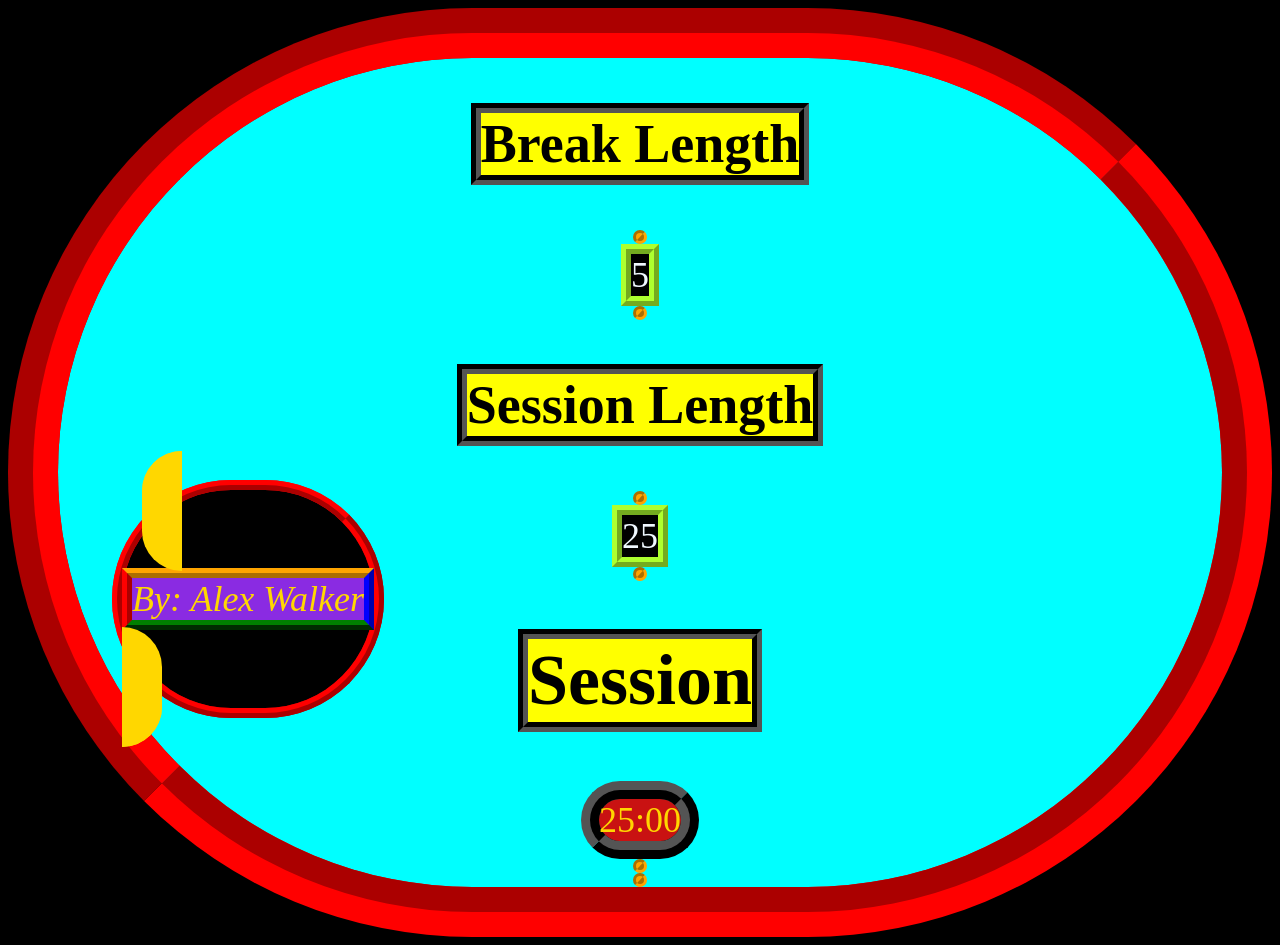
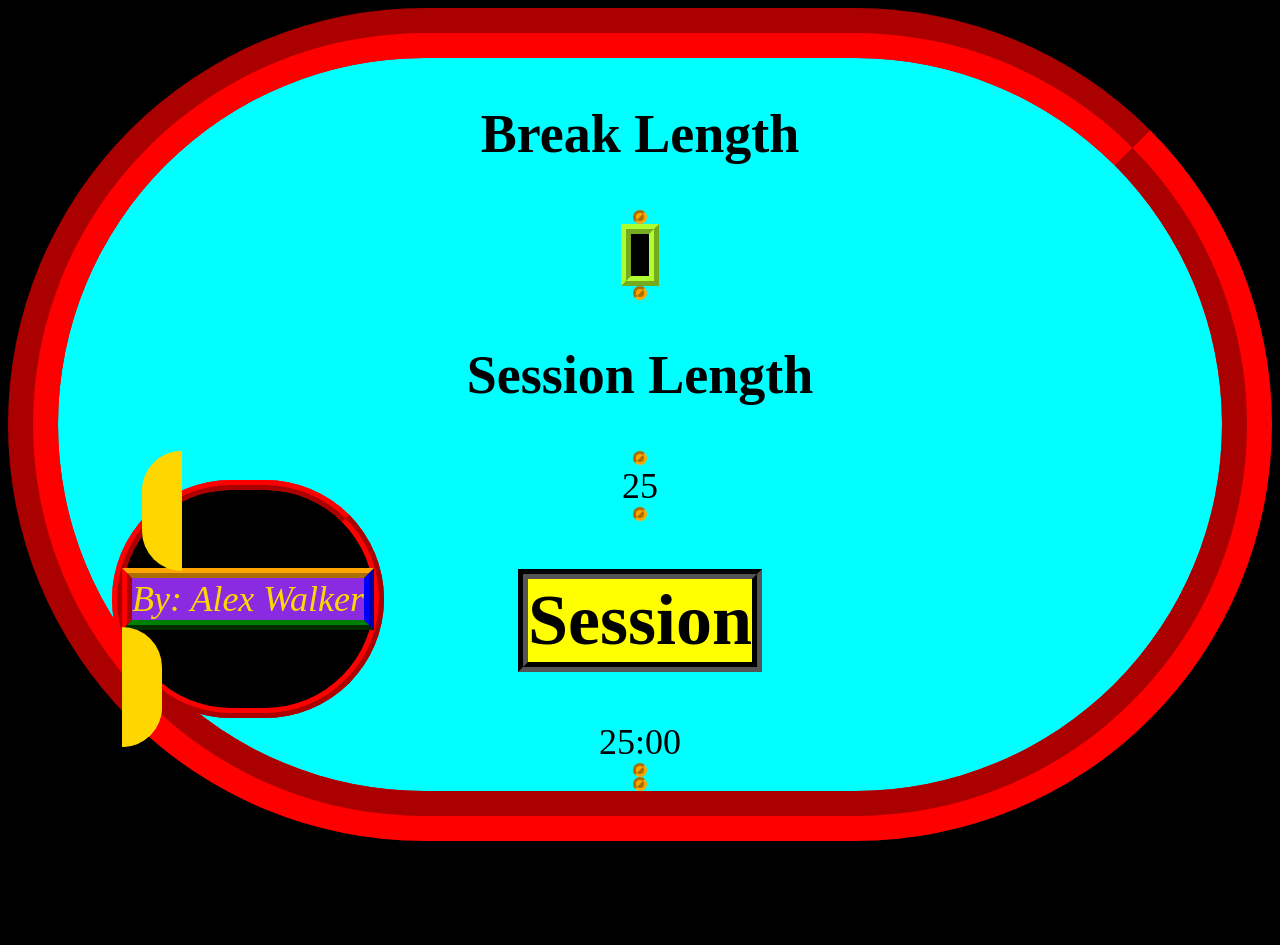
Before and after one commit to AlexWalker222/25-5Clock, a React (Vite) app: page / in a window 1280 px wide. After the commit the page ends 849 px from the top, so only its background shows below. Built offline with nearby package versions, Linux system fonts and the light colour scheme.

Commit message:
"Finished"

```diff
--- a/public/App.css
+++ b/public/App.css
@@ -54,27 +54,20 @@ body {
   padding: 40px;
   margin: 20px 20px 20px 20px;
   color: rgba(162, 9, 239, 255);
-  -webkit-border-radius: 40rem 40rem 40rem 40rem;
-  -moz-border-radius: 40rem 40rem 40rem 40rem;
-  -ms-border-radius: 40rem 40rem 40rem 40rem;
-  -o-border-radius: 40rem 40rem 40rem 40rem;
   border-radius: 40rem 40rem 40rem 40rem;
 }
 
 #author-icon:hover {
   background-color: black;
 }
-.actions-wrapper {
+#actions-wrapper {
   background-color: grey;
   color: aliceblue;
 }
 
-
 div {
   display: contents;
 }
-
-
 
 button {
   position: sticky;
@@ -94,7 +87,11 @@ button:hover {
   color: blueviolet;
 }
 
-h2#break-label:hover {
+h2 #break-label {
+  border: 10px groove black;
+  background-color: yellow;
+}
+h2 #break-label:hover {
   cursor: none;
   border-color: gold;
   font-style: italic;
@@ -102,17 +99,12 @@ h2#break-label:hover {
   background-color: black;
 }
 
-h2#break-label {
+h2 #session-label {
   border: 10px groove black;
   background-color: yellow;
 }
 
-h2#session-label {
-  border: 10px groove black;
-  background-color: yellow;
-}
-
-h2#session-label:hover {
+h2 #session-label:hover {
   cursor: none;
   border-color: yellow;
   background-color: black;
@@ -121,20 +113,15 @@ h2#session-label:hover {
 }
 
 
-span#break-length {
-  height: max-content;
-  border: greenyellow ridge 10px;
-  background-color: black;
-}
 
-span#session-length {
+span #session-length {
   font-size: 36px;
   background-color: black;
   z-index: 1;
   border: greenyellow ridge 10px;
 }
 
-span#time-left {
+span #time-left {
   color: gold;
   height: max-content;
   border-radius: 30em 30em 30em 30em;
@@ -142,20 +129,19 @@ span#time-left {
   background-color: rgb(201, 18, 18);
 }
 
-span#break-length {
+#break-length {
   height: max-content;
   font-size: 36px;
   background-color: black;
   border: greenyellow ridge 10px;
 }
-
-h1#timer-label {
+#timer-label {
   border: 10px groove black;
   background-color: yellow;
   display: block;
 }
 
-h1#timer-label:hover {
+#timer-label:hover {
   cursor: none;
   border-color: yellow;
   font-style: italic;
--- a/public/index.html
+++ b/public/index.html
@@ -4,8 +4,8 @@
     <meta charset="UTF-8" />
     <meta name="viewport" content="width=device-width, initial-scale=1.0" />
     <title>25-5Clock</title>
-    <link rel="stylesheet" href="src/static/App.css" />
-    <link rel="stylesheet" href="src/assets/all.min.css" />
+    <link rel="stylesheet" href="App.css" />
+    <link rel="stylesheet" src="src/assets/all.min.css" />
     <link rel="stylesheet" href="src/assets/webfonts/fa-solid-900.ttf" />
     <link rel="stylesheet" href="src/assets/webfonts/fa-brands-400.woff2" />
     <link rel="stylesheet" href="src/assets/webfonts/fa-regular-400.woff2" />
```
